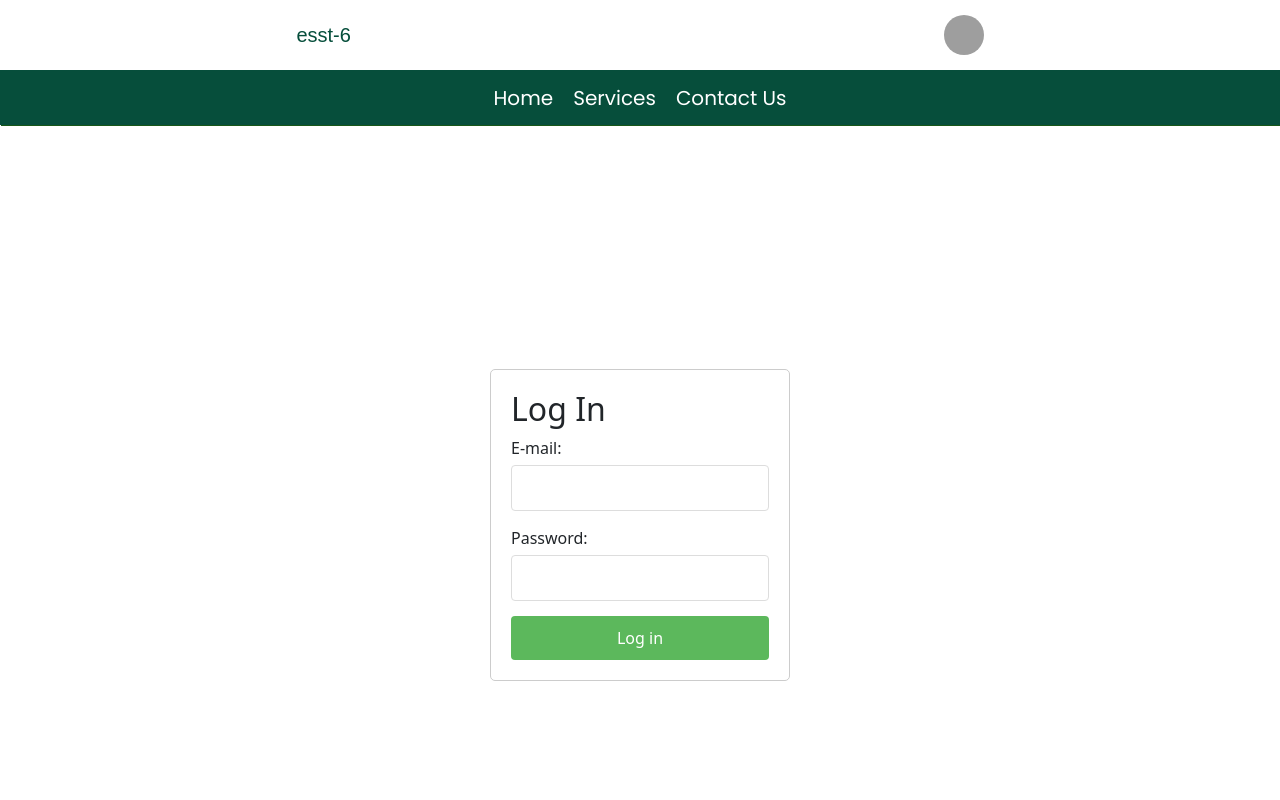
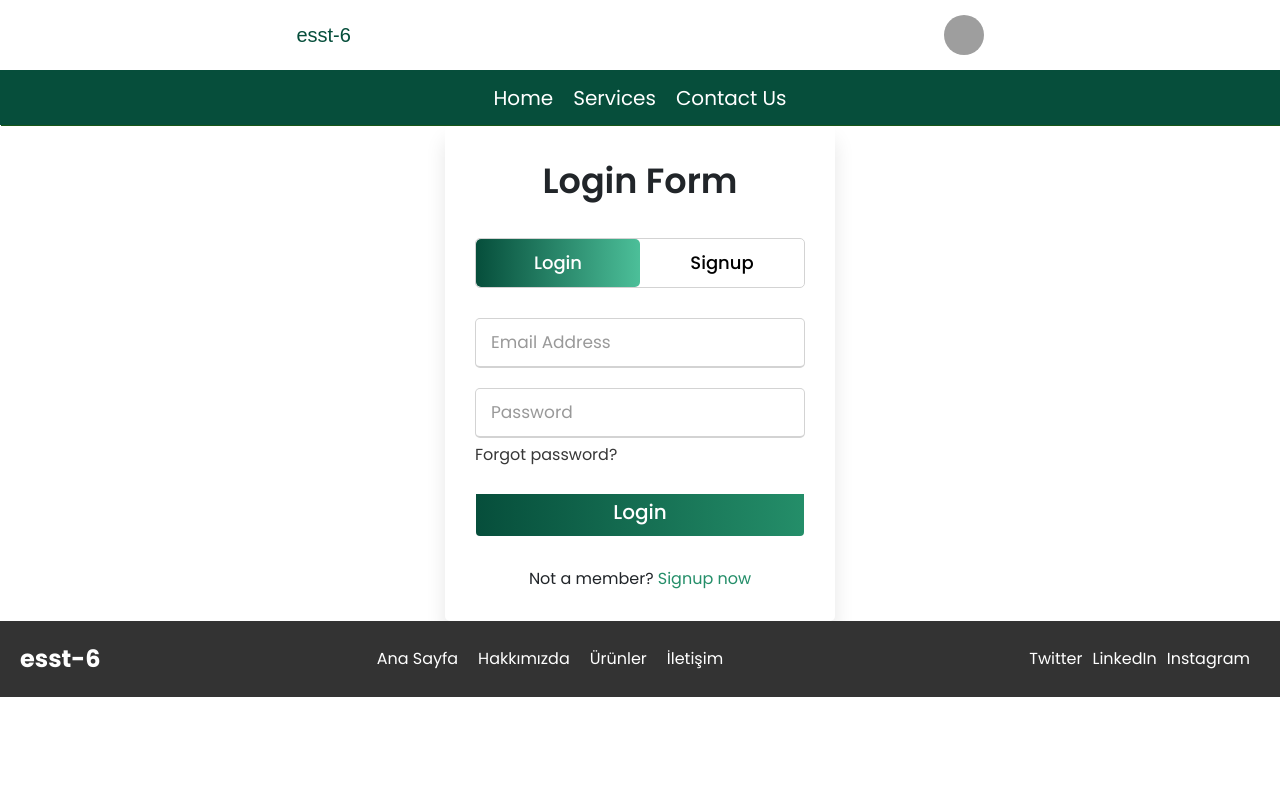
Before and after one commit to Mr-DashginAbdulla/esst, a React (Create React App) app: page /login in a window 1280 px wide. Shown: the top 800 px of the page. Built offline with nearby package versions, Linux system fonts and the light colour scheme; grey boxes are pictures that could not be loaded; a web font is replaced by a local one.

Commit message:
updateLogin

```diff
--- a/src/Pages/Header/Header.scss
+++ b/src/Pages/Header/Header.scss
@@ -120,7 +120,7 @@ a {
       flex-direction: column;
       position: absolute;
       top: 55px;
-      background-color: darkolivegreen;
+      background-color: #064e3b;
       width: 100%;
       @media (max-width: 600px) {
         display: flex;
--- a/src/Pages/Home/components/AboutUs/AboutUs.scss
+++ b/src/Pages/Home/components/AboutUs/AboutUs.scss
@@ -1,4 +1,4 @@
-// SASS: "About Us" bölümü için stil tanımlamaları
+
 .aboutUs {
   display: flex;
   align-items: center;
@@ -8,12 +8,13 @@
 
   .content {
     display: flex;
+    flex-direction: column;
     align-items: center;
     justify-content: space-between;
     padding: 20px;
 
     .text {
-      max-width: 50%;
+      max-width: 100%; // Metnin maksimum genişliğini değiştirin
 
       h1 {
         font-weight: 600;
@@ -28,6 +29,7 @@
         font-size: 20px;
         font-family: "Instrument", serif;
         color: #666;
+        margin-top: 10px; // Metinler arasındaki boşluğu ayarlayın
       }
 
       a {
@@ -42,12 +44,27 @@
     }
 
     .image {
-      img{
-        width: 70%;
+      img {
+        width: 100%; // Resmin genişliğini ayarlayın
         height: auto;
-        background-size: cover;
-        background-position: center;
-        object-fit: contain;
+        margin-top: 20px; // Resim ile metin arasındaki boşluğu ayarlayın
+      }
+    }
+  }
+
+  @media (min-width: 768px) {
+    .content {
+      flex-direction: row; // 768 pikselden geniş ekranlarda yatay düzene geçiş yapın
+      align-items: center;
+
+      .text {
+        max-width: 50%; // Metnin maksimum genişliğini ayarlayın
+        margin-right: 20px; // Metin ile resim arasındaki boşluğu ayarlayın
+      }
+
+      .image {
+        width: 50%; // Resmin genişliğini ayarlayın
+        margin-top: 0; // Resim ile metin arasındaki boşluğu kaldırın
       }
     }
   }
--- a/src/Pages/LogIn/Login.scss
+++ b/src/Pages/LogIn/Login.scss
@@ -1,45 +1,202 @@
-// Login.scss
-.login-container {
-  display: flex;
-  justify-content: center;
-  align-items: center;
-  height: 100vh;
+@import url('https://fonts.googleapis.com/css?family=Poppins:400,500,600,700&display=swap');
+
+* {
+  margin: 0;
+  padding: 0;
+  box-sizing: border-box;
+  font-family: 'Poppins', sans-serif;
 }
 
-.login-form {
-  width: 300px;
-  border: 1px solid #ccc;
-  padding: 20px;
-  border-radius: 5px;
+::selection {
+  background: #0c9b61;
+  color: #fff;
 }
 
-.form-group {
-  margin-bottom: 15px;
+.wrapper {
+  overflow: hidden;
+  max-width: 390px;
+  margin: auto;
+  background: #fff;
+  padding: 30px;
+  border-radius: 5px;
+  box-shadow: 0px 15px 20px rgba(0, 0, 0, 0.1);
+
+  .title-text {
+    display: flex;
+    width: 200%;
+
+    .title {
+      width: 50%;
+      font-size: 35px;
+      font-weight: 600;
+      text-align: center;
+      transition: all 0.6s cubic-bezier(0.68, -0.55, 0.265, 1.55);
+    }
   }
 
-label {
-  display: block;
-  margin-bottom: 5px;
+  .slide-controls {
+    position: relative;
+    display: flex;
+    height: 50px;
+    width: 100%;
+    overflow: hidden;
+    margin: 30px 0 10px 0;
+    justify-content: space-between;
+    border: 1px solid lightgrey;
+    border-radius: 5px;
+
+    .slide {
+      height: 100%;
+      width: 100%;
+      color: #fff;
+      font-size: 18px;
+      font-weight: 500;
+      text-align: center;
+      line-height: 48px;
+      cursor: pointer;
+      z-index: 1;
+      transition: all 0.6s ease;
     }
 
-input[type="email"],
-input[type="password"] {
-  width: 100%;
-  padding: 10px;
-  border: 1px solid #ddd;
-  border-radius: 4px;
+    label.signup {
+      color: #000;
     }
 
-button {
+    .slider-tab {
+      position: absolute;
+      height: 100%;
+      width: 50%;
+      left: 0;
+      z-index: 0;
+      border-radius: 5px;
+      background: -webkit-linear-gradient(left, #064e3b, #4cbf99);
+      transition: all 0.6s cubic-bezier(0.68, -0.55, 0.265, 1.55);
+    }
+  }
+
+  input[type="radio"] {
+    display: none;
+  }
+
+  #signup:checked ~ .slider-tab {
+    left: 50%;
+  }
+
+  #signup:checked ~ label.signup {
+    color: #fff;
+    cursor: default;
+    user-select: none;
+  }
+
+  #signup:checked ~ label.login {
+    color: #000;
+  }
+
+  #login:checked ~ label.signup {
+    color: #000;
+  }
+
+  #login:checked ~ label.login {
+    cursor: default;
+    user-select: none;
+  }
+
+  .form-container {
     width: 100%;
-  padding: 10px;
+    overflow: hidden;
+
+    .form-inner {
+      display: flex;
+      width: 200%;
+
+      form {
+        width: 50%;
+        transition: all 0.6s cubic-bezier(0.68, -0.55, 0.265, 1.55);
+
+        .field {
+          height: 50px;
+          width: 100%;
+          margin-top: 20px;
+
+          input {
+            height: 100%;
+            width: 100%;
+            outline: none;
+            padding-left: 15px;
+            border-radius: 5px;
+            border: 1px solid lightgrey;
+            border-bottom-width: 2px;
+            font-size: 17px;
+            transition: all 0.3s ease;
+
+            &:focus {
+              border-color: #064e3b;
+            }
+
+            &::placeholder {
+              color: #999;
+              transition: all 0.3s ease;
+            }
+          }
+        }
+
+        .pass-link {
+          margin-top: 5px;
+        }
+
+        .signup-link {
+          text-align: center;
+          margin-top: 30px;
+
+          a {
+            color:  #248e69;
+            text-decoration: none;
+
+            &:hover {
+              text-decoration: underline;
+            }
+          }
+        }
+
+        .btn {
+          height: 50px;
+          width: 100%;
+          border-radius: 5px;
+          position: relative;
+          overflow: hidden;
+
+          .btn-layer {
+            height: 100%;
+            width: 300%;
+            position: absolute;
+            left: -100%;
+            background: -webkit-linear-gradient(right, #064e3b, #248e69, #064e3b, #248e69, );
+            border-radius: 5px;
+            transition: all 0.4s ease;
+          }
+
+          &:hover {
+            .btn-layer {
+              left: 0;
+            }
+          }
+
+          input[type="submit"] {
+            height: 100%;
+            width: 100%;
+            z-index: 1;
+            position: relative;
+            background: none;
             border: none;
-  background-color: #5cb85c;
-  color: white;
-  border-radius: 4px;
+            color: #fff;
+            padding-left: 0;
+            border-radius: 5px;
+            font-size: 20px;
+            font-weight: 500;
             cursor: pointer;
           }
-
-button:hover {
-  background-color: #4cae4c;
         }
+      }
+    }
+  }
+}
--- a/src/Pages/LogIn/Login.tsx
+++ b/src/Pages/LogIn/Login.tsx
@@ -1,23 +1,79 @@
-
-
-import React from 'react';
-import './Login.scss'; // SASS dosyanızı bu şekilde import edin
+import React, { useRef } from 'react';
+import './Login.scss';
 
 export const Login = () => {
+    const loginFormRef = useRef<HTMLFormElement>(null);
+    const loginTextRef = useRef<HTMLDivElement>(null);
+    const signupBtnRef = useRef<HTMLLabelElement>(null);
+
+    const handleSignupClick = () => {
+        if (loginFormRef.current && loginTextRef.current) {
+            loginFormRef.current.style.marginLeft = "-50%";
+            loginTextRef.current.style.marginLeft = "-50%";
+        }
+    };
+
+    const handleLoginClick = () => {
+        if (loginFormRef.current && loginTextRef.current) {
+            loginFormRef.current.style.marginLeft = "0%";
+            loginTextRef.current.style.marginLeft = "0%";
+        }
+    };
+
+    const handleSignupLinkClick = () => {
+        if (signupBtnRef.current) {
+            signupBtnRef.current.click();
+            return false;
+        }
+    };
+
     return (
-        <div className="login-container">
-            <form className="login-form">
-                <h2>Log In</h2>
-                <div className="form-group">
-                    <label htmlFor="email">E-mail:</label>
-                    <input type="email" id="email" required />
+        <div className="wrapper">
+            <div className="title-text">
+                <div className="title login" ref={loginTextRef}>Login Form</div>
+                <div className="title signup">Signup Form</div>
+            </div>
+            <div className="form-container">
+                <div className="slide-controls">
+                    <input type="radio" name="slide" id="login" defaultChecked />
+                    <input type="radio" name="slide" id="signup" />
+                    <label htmlFor="login" className="slide login" onClick={handleLoginClick}>Login</label>
+                    <label htmlFor="signup" className="slide signup" onClick={handleSignupClick} ref={signupBtnRef}>Signup</label>
+                    <div className="slider-tab"></div>
                 </div>
-                <div className="form-group">
-                    <label htmlFor="password">Password:</label>
-                    <input type="password" id="password" required />
+                <div className="form-inner">
+                    <form action="#" className="login login-form" ref={loginFormRef}>
+                        <div className="field">
+                            <input type="text" placeholder="Email Address" required />
+                        </div>
+                        <div className="field">
+                            <input type="password" placeholder="Password" required />
+                        </div>
+                        <div className="pass-link"><a href="#">Forgot password?</a></div>
+                        <div className="field btn">
+                            <div className="btn-layer"></div>
+                            <input type="submit" value="Login" />
+                        </div>
+                        <div className="signup-link">Not a member? <a href="#" onClick={handleSignupLinkClick}>Signup now</a></div>
+                    </form>
+                    <form action="#" className="signup login-form">
+                        <div className="field">
+                            <input type="text" placeholder="Email Address" required/>
+                        </div>
+                        <div className="field">
+                            <input type="password" placeholder="Password" required/>
+                        </div>
+                        <div className="field">
+                            <input type="password" placeholder="Confirm password" required/>
+                        </div>
+
+                        <div className="field btn">
+                            <div className="btn-layer"></div>
+                            <input type="submit" value="Signup"/>
+                        </div>
+                    </form>
                 </div>
-                <button type="submit">Log in</button>
-            </form>
+            </div>
         </div>
     );
 };
```
Lines whose indentation alone changed are shown as unchanged.
